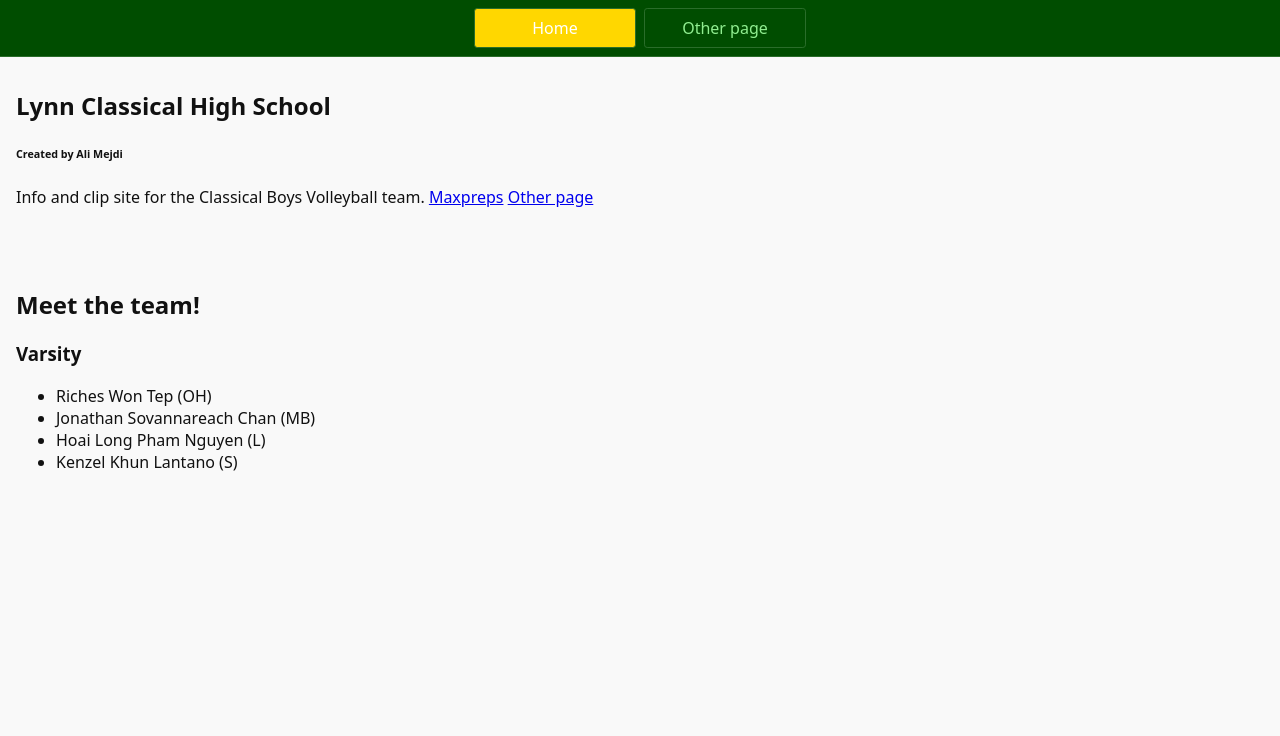
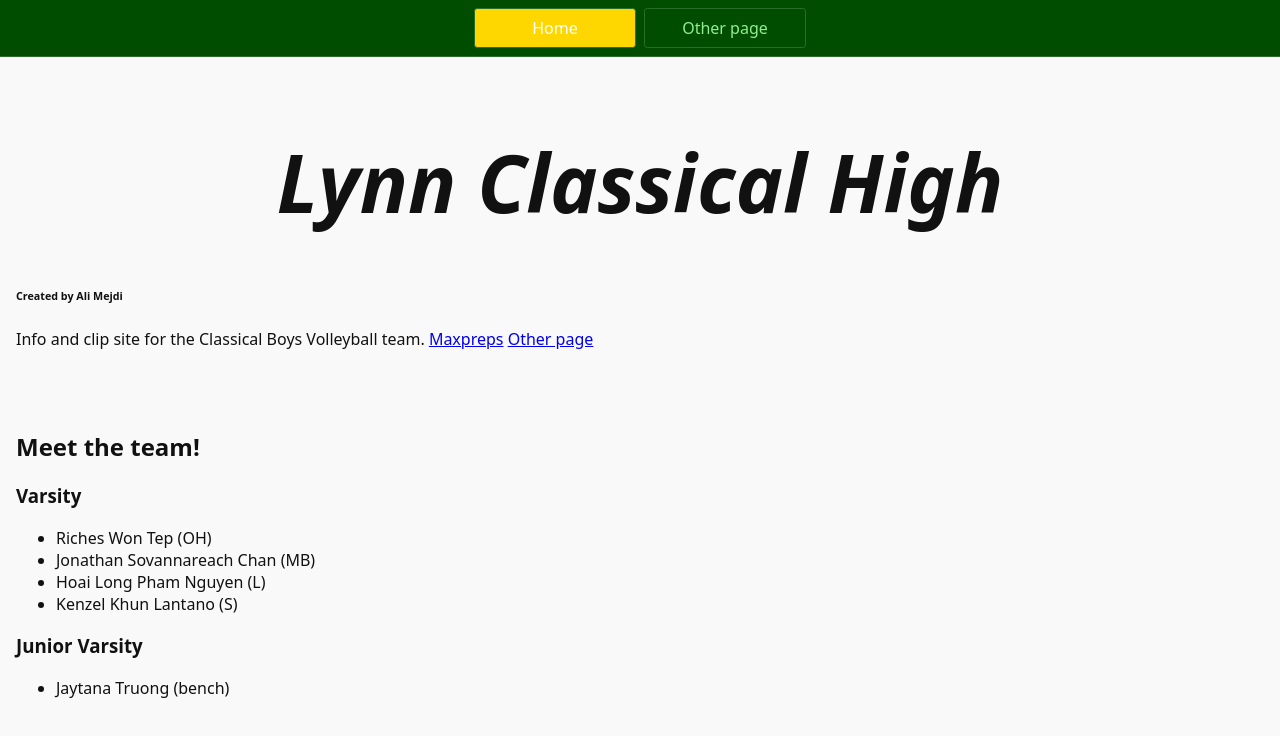
Before and after one commit to alipromaster67/stackblitz-starters-b6nwaysuu, a website: page index.html in a window 1280 px wide. Drawn offline with Linux system fonts and the light colour scheme.

Commit message:
changes to page one

```diff
--- a/index.html
+++ b/index.html
@@ -5,10 +5,7 @@
     <meta name="description" content="This is a site for the Lynn Classical Boys Volleyball team"></meta>
     <meta charset="UTF-8" />
     <meta name="viewport" content="width=device-width" />
-    <!--
-      Need a visual blank slate?
-      Remove all code in `styles.css`!
-    -->
+
     <link rel="stylesheet" href="styles.css" />
     <script type="module" src="script.js"></script>
   </head>
@@ -19,7 +16,7 @@
 
     </nav>
     <main>
-      <h1>Lynn Classical High School</h1>
+      <h1>Lynn Classical High</h1>
       <h6>Created by Ali Mejdi</h6>
       <p> Info and clip site for the Classical Boys Volleyball team.
           <a href="https://maxpreps.com">Maxpreps</a>
@@ -36,6 +33,10 @@
         <li>Hoai Long Pham Nguyen (L)</li>
         <li> Kenzel Khun Lantano (S)</li>
       </ul>
+      <h3> Junior Varsity</h3>
+      <ul>
+        <li> Jaytana Truong (bench) </li>
+      </ul>
     </main>
   </body>
 </html>
--- a/styles.css
+++ b/styles.css
@@ -49,5 +49,7 @@ main {
 
 h1 {
   font-weight: bold;
-  font-size: 1.5rem;
+  font-size: 5pc;
+  font-style: italic;
+  text-align: center;
 }
```
